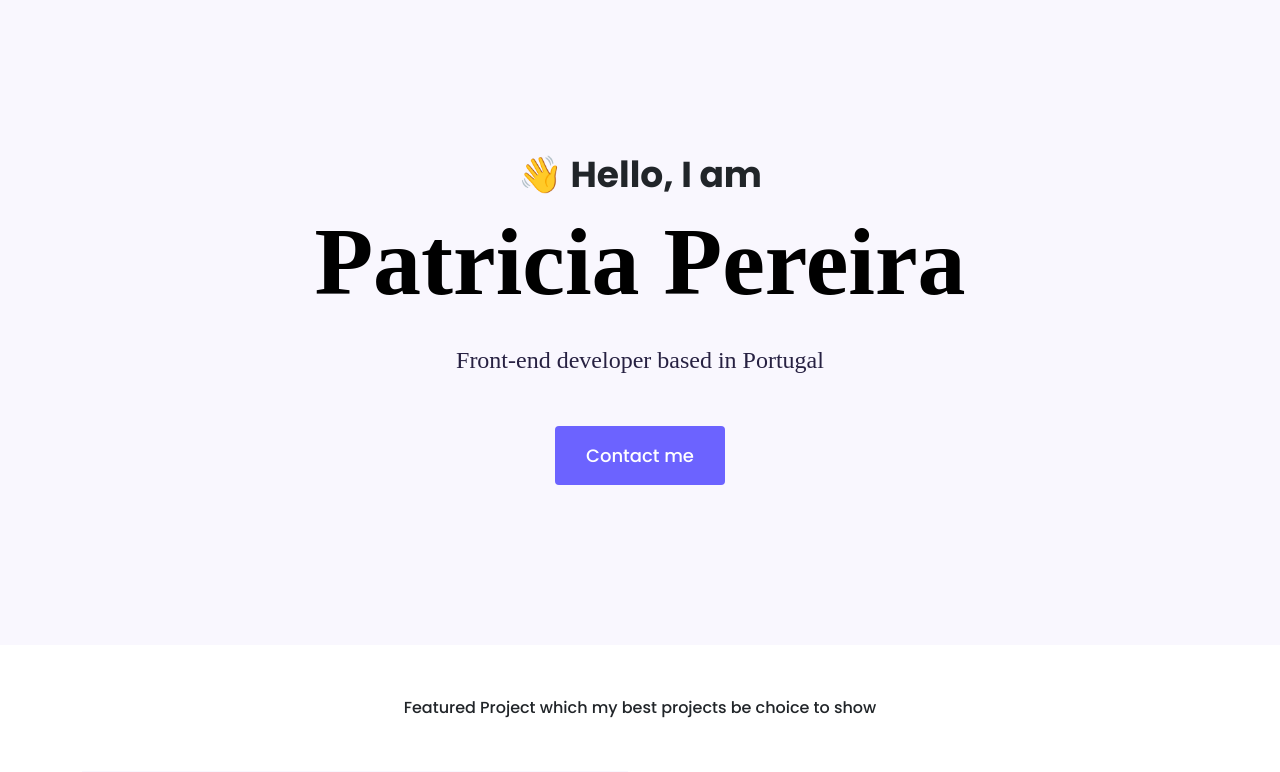
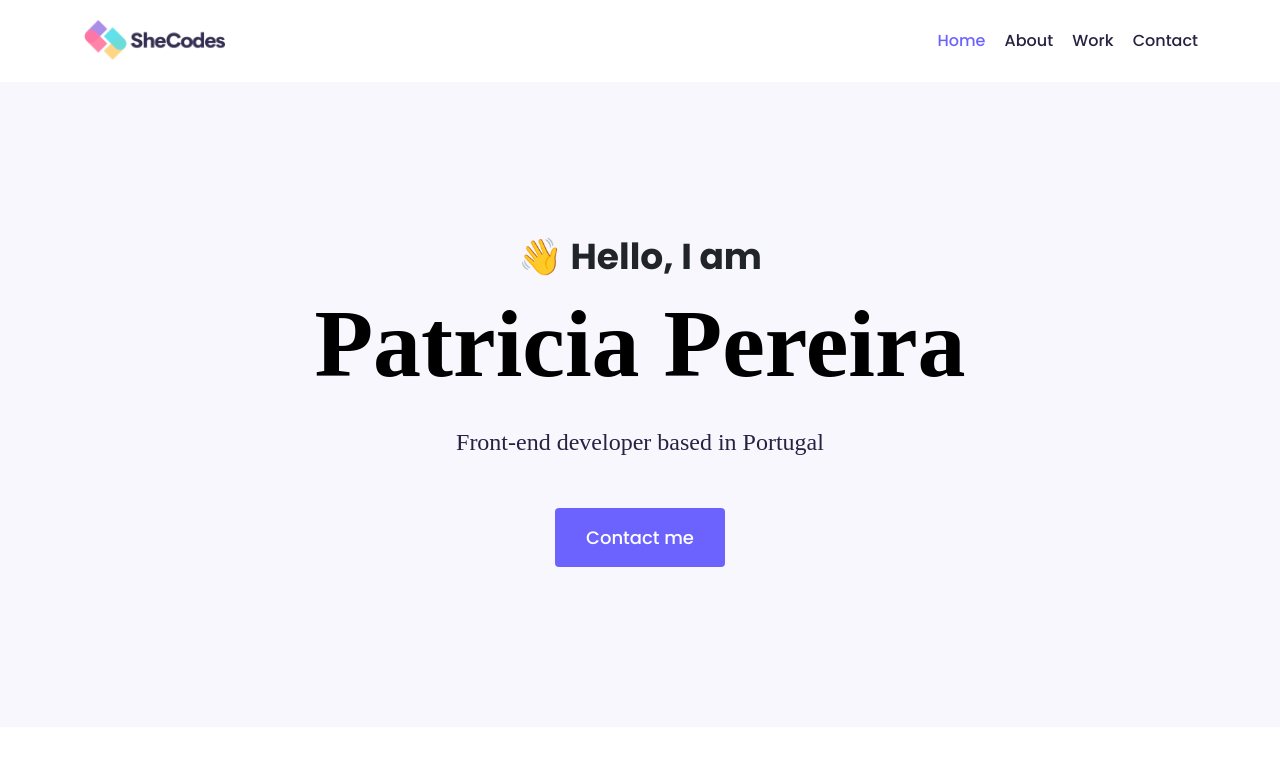
Before and after one commit to Fkalantar/portfolio-project, a plain HTML site: page index.html in a window 1280 px wide. Shown: the top 772 px of the page. Drawn offline with nearby package versions, Linux system fonts and the light colour scheme; a web font is replaced by a local one.

Commit message:
Added top navigation

```diff
--- a/about.html
+++ b/about.html
@@ -19,7 +19,6 @@
       rel="stylesheet"
     />
     <link rel="stylesheet" href="styles/portfolio.css" />
-    <link rel="stylesheet" href="index.html" />
     <script
       src="https://cdn.jsdelivr.net/npm/bootstrap@5.1.3/dist/js/bootstrap.bundle.min.js"
       integrity="sha384-ka7Sk0Gln4gmtz2MlQnikT1wXgYsOg+OMhuP+IlRH9sENBO0LRn5q+8nbTov4+1p"
--- a/index.html
+++ b/index.html
@@ -19,7 +19,6 @@
       rel="stylesheet"
     />
     <link rel="stylesheet" href="styles/portfolio.css" />
-    <link rel="stylesheet" href="about.html" />
     <script
       src="https://cdn.jsdelivr.net/npm/bootstrap@5.1.3/dist/js/bootstrap.bundle.min.js"
       integrity="sha384-ka7Sk0Gln4gmtz2MlQnikT1wXgYsOg+OMhuP+IlRH9sENBO0LRn5q+8nbTov4+1p"
@@ -31,6 +30,23 @@
     ></script>
   </head>
   <body>
+    <div class="container">
+      <nav class="d-flex justify-content-between">
+        <img src="images/logo.png" class="logo d-none d-md-block" alt="" />
+        <img
+          src="images/logo-small.png"
+          class="logo d-block d-md-none"
+          alt=""
+        />
+        <ul>
+          <li class="active"><a href="/"> Home</a></li>
+          <li><a href="/about.html"> About</a></li>
+          <li><a href="/work.html"> Work</a></li>
+          <li><a href="/contact.html"> Contact</a></li>
+        </ul>
+      </nav>
+    </div>
+
     <div class="hero">
       <p>👋 Hello, I am</p>
       <h1>Patricia Pereira</h1>
--- a/styles/portfolio.css
+++ b/styles/portfolio.css
@@ -107,6 +107,37 @@ p {
   padding: 120px 60px;
 }
 
+.logo {
+  max-height: 40px;
+}
+
+nav {
+  padding: 20px 0;
+}
+
+nav ul {
+  padding: 0;
+  margin: 0;
+}
+
+nav li {
+  display: inline;
+  list-style: none;
+  line-height: 42px;
+  margin-left: 15px;
+}
+
+nav a {
+  text-decoration: none;
+  color: #272142;
+  transition: all 100ms ease-in-out;
+}
+
+nav a:hover,
+nav li.active a {
+  color: var(--branding-color);
+}
+
 @media (max-width: 900px) {
   h1 {
     font-size: 50px;
@@ -130,4 +161,8 @@ p {
     padding: 0;
     text-align: center;
   }
+
+  nav a {
+    font-size: 12px;
+  }
 }
```
Also changed, not shown: images/logo-small.png (added), images/logo.png (added).
